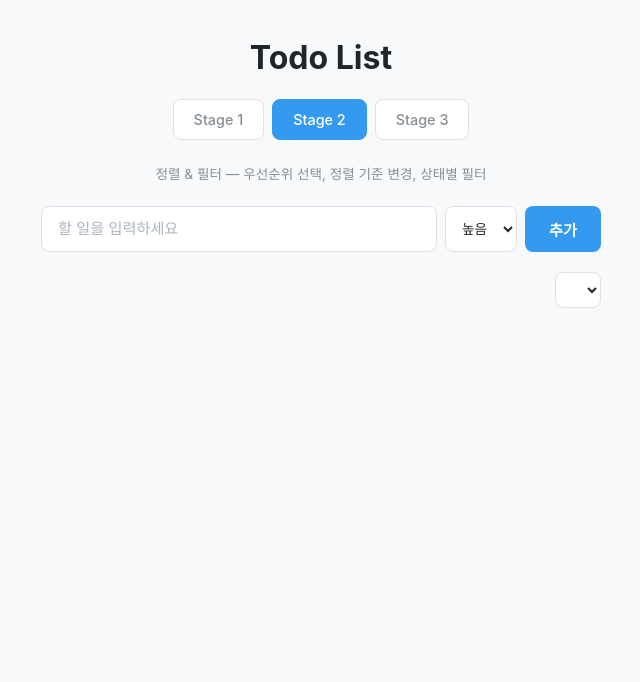
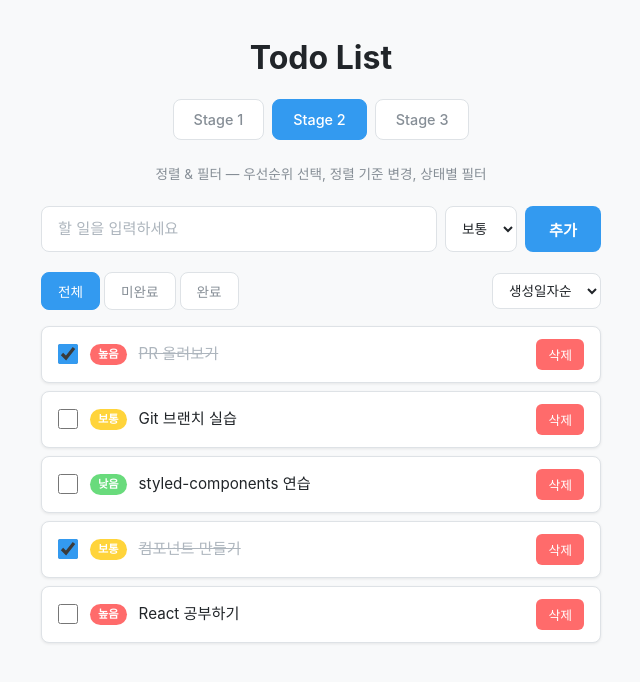
Before and after one commit to givvemee/todo.template, a React (Vite) app: page /stage2 in a window 1280 px wide. Shown: the top 682 px of the page, without its empty margins (319-959 px from the left). Built offline with nearby package versions, Linux system fonts and the light colour scheme.

Commit message:
feat: stage2 완료

```diff
--- a/src/stages/stage2/Stage2.jsx
+++ b/src/stages/stage2/Stage2.jsx
@@ -1,33 +1,96 @@
-import styled from 'styled-components';
-import TodoForm from './components/TodoForm';
-import TodoList from './components/TodoList';
-import SortDropdown from './components/SortDropdown';
-import FilterBar from './components/FilterBar';
+import styled from "styled-components";
+import TodoForm from "./components/TodoForm";
+import TodoList from "./components/TodoList";
+import SortDropdown from "./components/SortDropdown";
+import FilterBar from "./components/FilterBar";
 
 // TODO: todo.json 데이터를 import 하세요
+import initialData from "../../data/todo.json";
+
 // TODO: useState, useMemo를 import 하세요
+import { useMemo, useState } from "react";
 
 // HINT: 우선순위 정렬을 위한 순서 매핑이 필요합니다
 // 예) { high: 0, medium: 1, low: 2 }
+const PRIORITY_MAP = {
+  high: 0,
+  medium: 1,
+  low: 2,
+};
 
 export default function Stage2() {
   // TODO: todos 상태를 선언하세요
+  const [todos, setTodos] = useState(initialData);
+
   // TODO: 정렬 기준(sortBy) 상태를 선언하세요 (기본값: 'createdAt')
+  const [sortBy, setSortBy] = useState("createdAt");
+
   // TODO: 필터(filter) 상태를 선언하세요 (기본값: 'all')
+  const [filter, setFilter] = useState("all");
 
   // TODO: 할 일 추가 함수를 만드세요 (Stage 1과 유사하지만 priority 파라미터 추가)
+  const addNewTodo = (title, priority) => {
+    const createdAt = new Date().toISOString();
+
+    const newTodo = {
+      id: createdAt,
+      title,
+      completed: false,
+      priority: priority,
+      createdAt,
+    };
+    setTodos((prev) => [...prev, newTodo]);
+  };
 
   // TODO: 할 일 완료/미완료 토글 함수를 만드세요
+  const toggleTodoComplete = (targetId) => {
+    setTodos((prev) =>
+      prev.map((todo) => {
+        if (todo.id !== targetId) return todo;
+
+        return { ...todo, completed: !todo.completed };
+      }),
+    );
+  };
 
   // TODO: 할 일 삭제 함수를 만드세요
+  const deleteTodo = (targetId) => {
+    setTodos((prev) => prev.filter((todo) => todo.id !== targetId));
+  };
 
   // TODO: 할 일 이름 변경 함수를 만드세요
+  const changeTodoTitle = (targetId, newTitle) => {
+    setTodos((prev) =>
+      prev.map((todo) =>
+        todo.id === targetId ? { ...todo, title: newTitle } : todo,
+      ),
+    );
+  };
 
   // TODO: 필터링 + 정렬된 목록을 계산하세요
   // HINT: useMemo를 활용하면 성능 최적화에 도움이 됩니다
   // HINT: 필터 → 'all'이면 전체, 'active'이면 미완료, 'completed'이면 완료
   // HINT: 정렬 → 'createdAt'이면 날짜순, 'priority'이면 우선순위순, 'title'이면 가나다순
   // HINT: 한글 정렬에는 localeCompare를 활용하세요
+  const filterdAndSortedList = useMemo(() => {
+    const filterdTodos = todos.filter((todo) => {
+      if (filter === "active") return !todo.completed;
+      if (filter === "completed") return todo.completed;
+      return true;
+    });
+
+    return filterdTodos.sort((a, b) => {
+      if (sortBy === "priority") {
+        return PRIORITY_MAP[a.priority] - PRIORITY_MAP[b.priority];
+      }
+      if (sortBy === "title") {
+        return a.title.localeCompare(b.title);
+      }
+      if (sortBy === "createdAt") {
+        return new Date(b.createdAt) - new Date(a.createdAt);
+      }
+    });
+  }, [todos, sortBy, filter]);
 
   return (
     <Container>
@@ -35,14 +98,22 @@ export default function Stage2() {
         정렬 & 필터 — 우선순위 선택, 정렬 기준 변경, 상태별 필터
       </Description>
       {/* TODO: TodoForm에 onAdd를 전달하세요 */}
-      <TodoForm />
+      <TodoForm onAdd={addNewTodo} />
       <Toolbar>
         {/* TODO: FilterBar와 SortDropdown에 필요한 props를 전달하세요 */}
-        <FilterBar />
-        <SortDropdown />
+        <FilterBar filter={filter} onFilterChange={setFilter} />
+        <SortDropdown
+          sortBy={sortBy}
+          onSortChange={(e) => setSortBy(e.target.value)}
+        />
       </Toolbar>
       {/* TODO: TodoList에 필터링+정렬된 목록과 핸들러들을 전달하세요 */}
-      <TodoList />
+      <TodoList
+        todos={filterdAndSortedList}
+        onToggle={toggleTodoComplete}
+        onDelete={deleteTodo}
+        onRename={changeTodoTitle}
+      />
     </Container>
   );
 }
--- a/src/stages/stage2/components/FilterBar.jsx
+++ b/src/stages/stage2/components/FilterBar.jsx
@@ -1,7 +1,12 @@
-import styled from 'styled-components';
+import styled from "styled-components";
 
 // HINT: 필터 옵션 배열을 만들어 활용하면 편리합니다
 // 예) [{ value: 'all', label: '전체' }, ...]
+const FILTER_OPTIONS = [
+  { value: "all", label: "전체" },
+  { value: "active", label: "미완료" },
+  { value: "completed", label: "완료" },
+];
 
 export default function FilterBar({ filter, onFilterChange }) {
   // TODO: 필터 옵션들을 버튼으로 렌더링하세요
@@ -11,6 +16,15 @@ export default function FilterBar({ filter, onFilterChange }) {
   return (
     <Container>
       {/* 여기에 필터 버튼들을 렌더링하세요 */}
+      {FILTER_OPTIONS.map((option) => (
+        <FilterButton
+          key={option.value}
+          $active={filter === option.value}
+          onClick={() => onFilterChange(option.value)}
+        >
+          {option.label}
+        </FilterButton>
+      ))}
     </Container>
   );
 }
@@ -29,10 +43,9 @@ const FilterButton = styled.button`
   background: ${({ $active, theme }) =>
     $active ? theme.accent.primary : theme.bg.secondary};
   color: ${({ $active, theme }) =>
-    $active ? '#ffffff' : theme.text.secondary};
+    $active ? "#ffffff" : theme.text.secondary};
   border: 1px solid
-    ${({ $active, theme }) =>
-      $active ? theme.accent.primary : theme.border};
+    ${({ $active, theme }) => ($active ? theme.accent.primary : theme.border)};
   transition: all ${({ theme }) => theme.transition};
 
   &:hover {
--- a/src/stages/stage2/components/SortDropdown.jsx
+++ b/src/stages/stage2/components/SortDropdown.jsx
@@ -1,15 +1,24 @@
-import styled from 'styled-components';
+import styled from "styled-components";
 
 // HINT: 정렬 옵션 배열을 만들어 활용하면 편리합니다
 // 예) [{ value: 'createdAt', label: '생성일자순' }, ...]
+const SORTBY_OPTION = [
+  { value: "createdAt", label: "생성일자순" },
+  { value: "priority", label: "우선순위순" },
+  { value: "title", label: "가나다순" },
+];
 
 export default function SortDropdown({ sortBy, onSortChange }) {
   // TODO: select 요소의 value와 onChange를 연결하세요
   // TODO: 정렬 옵션들을 option 태그로 렌더링하세요
 
   return (
-    <Select>
-      {/* 여기에 option 태그들을 렌더링하세요 */}
+    <Select value={sortBy} onChange={onSortChange}>
+      {SORTBY_OPTION.map((option) => (
+        <option key={option.value} value={option.value}>
+          {option.label}
+        </option>
+      ))}
     </Select>
   );
 }
--- a/src/stages/stage2/components/TodoForm.jsx
+++ b/src/stages/stage2/components/TodoForm.jsx
@@ -1,26 +1,40 @@
-import styled from 'styled-components';
+import styled from "styled-components";
 
 // TODO: useState를 import 하세요
+import { useState } from "react";
 
 export default function TodoForm({ onAdd }) {
   // TODO: 입력값(title)을 관리할 state를 선언하세요
+  const [inputText, setInputText] = useState("");
+
   // TODO: 우선순위(priority)를 관리할 state를 선언하세요 (기본값: 'medium')
+  const [priority, setPriority] = useState("medium");
 
   // TODO: 폼 제출 핸들러를 만드세요
   // HINT: onAdd 호출 시 title과 priority를 함께 전달하세요
   // HINT: 제출 후 입력값과 우선순위를 초기화하세요
+  const handleTodoSubmit = (e) => {
+    e.preventDefault();
+    if (!inputText.trim()) return;
+    onAdd(inputText, priority);
+    setInputText("");
+  };
 
   return (
-    <Form>
+    <Form onSubmit={handleTodoSubmit}>
       {/* TODO: onSubmit 이벤트를 연결하세요 */}
       <InputRow>
         <Input
           type="text"
           placeholder="할 일을 입력하세요"
           // TODO: value와 onChange를 연결하세요
+          value={inputText}
+          onChange={(e) => setInputText(e.target.value)}
         />
-        <PrioritySelect>
-          {/* TODO: value와 onChange를 연결하세요 */}
+        <PrioritySelect
+          value={priority}
+          onChange={(e) => setPriority(e.target.value)}
+        >
           <option value="high">높음</option>
           <option value="medium">보통</option>
           <option value="low">낮음</option>
--- a/src/stages/stage2/components/TodoItem.jsx
+++ b/src/stages/stage2/components/TodoItem.jsx
@@ -1,26 +1,74 @@
-import styled from 'styled-components';
+import styled from "styled-components";
 
 // TODO: useState를 import 하세요
+import { useState } from "react";
+
+const PRIORITY_LABELS = {
+  high: "높음",
+  medium: "보통",
+  low: "낮음",
+};
 
 export default function TodoItem({ todo, onToggle, onDelete, onRename }) {
   // TODO: 수정 모드 상태(isEditing)와 수정 텍스트(editValue) state를 선언하세요
+  const [isEditing, setIsEditing] = useState(false);
+  const [editValue, setEditValue] = useState(todo.title);
 
   // TODO: 더블클릭 시 수정 모드로 전환하는 함수를 만드세요
+  const handleDoubleClick = () => {
+    setIsEditing(true);
+  };
 
   // TODO: 키보드 이벤트 핸들러를 만드세요 (Enter: 확정, Escape: 취소)
+  const handleEditKeydown = (e) => {
+    if (e.key === "Enter") {
+      onRename(todo.id, editValue);
+      setIsEditing(false);
+    }
+
+    if (e.key === "Escape") {
+      setEditValue(todo.title);
+      setIsEditing(false);
+    }
+  };
 
   // TODO: blur 이벤트 핸들러를 만드세요
+  const handleEditBlur = () => {
+    onRename(todo.id, editValue);
+    setIsEditing(false);
+  };
 
   return (
     <Container>
       {/* TODO: 체크박스를 렌더링하세요 */}
+      <Checkbox
+        type="checkbox"
+        onChange={() => onToggle(todo.id)}
+        checked={todo.completed}
+      />
 
       {/* TODO: 우선순위 배지를 렌더링하세요 */}
       {/* HINT: PriorityBadge 컴포넌트에 $priority prop을 전달하세요 */}
+      <PriorityBadge $priority={todo.priority}>
+        {PRIORITY_LABELS[todo.priority]}
+      </PriorityBadge>
 
       {/* TODO: 수정 모드에 따라 EditInput 또는 Title을 렌더링하세요 */}
+      {isEditing ? (
+        <EditInput
+          value={editValue}
+          onChange={(e) => setEditValue(e.target.value)}
+          onKeyDown={handleEditKeydown}
+          onBlur={handleEditBlur}
+        />
+      ) : (
+        <Title onDoubleClick={handleDoubleClick} $completed={todo.completed}>
+          {todo.title}
+        </Title>
+      )}
 
       {/* TODO: 삭제 버튼을 렌더링하세요 */}
+      <DeleteButton onClick={() => onDelete(todo.id)}>삭제</DeleteButton>
     </Container>
   );
 }
@@ -65,7 +113,7 @@ const Title = styled.span`
   color: ${({ $completed, theme }) =>
     $completed ? theme.text.completed : theme.text.primary};
   text-decoration: ${({ $completed }) =>
-    $completed ? 'line-through' : 'none'};
+    $completed ? "line-through" : "none"};
   cursor: default;
   user-select: none;
 `;
--- a/src/stages/stage2/components/TodoList.jsx
+++ b/src/stages/stage2/components/TodoList.jsx
@@ -1,8 +1,15 @@
-import styled from 'styled-components';
-import TodoItem from './TodoItem';
+import styled from "styled-components";
+import TodoItem from "./TodoItem";
 
 export default function TodoList({ todos, onToggle, onDelete, onRename }) {
   // TODO: todos 배열이 비어있을 때 안내 메시지를 보여주세요
+  if (todos.length === 0) {
+    return (
+      <EmptyMessage>
+        할 일이 없습니다. 새로운 할 일을 추가해보세요!
+      </EmptyMessage>
+    );
+  }
 
   // TODO: todos 배열을 순회하며 TodoItem을 렌더링하세요
   // HINT: 각 TodoItem에 key, todo, 핸들러 props를 전달하세요
@@ -10,6 +17,15 @@ export default function TodoList({ todos, onToggle, onDelete, onRename }) {
   return (
     <List>
       {/* 여기에 TodoItem 목록을 렌더링하세요 */}
+      {todos.map((todo) => (
+        <TodoItem
+          key={todo.id}
+          todo={todo}
+          onToggle={onToggle}
+          onDelete={onDelete}
+          onRename={onRename}
+        />
+      ))}
     </List>
   );
 }
```
